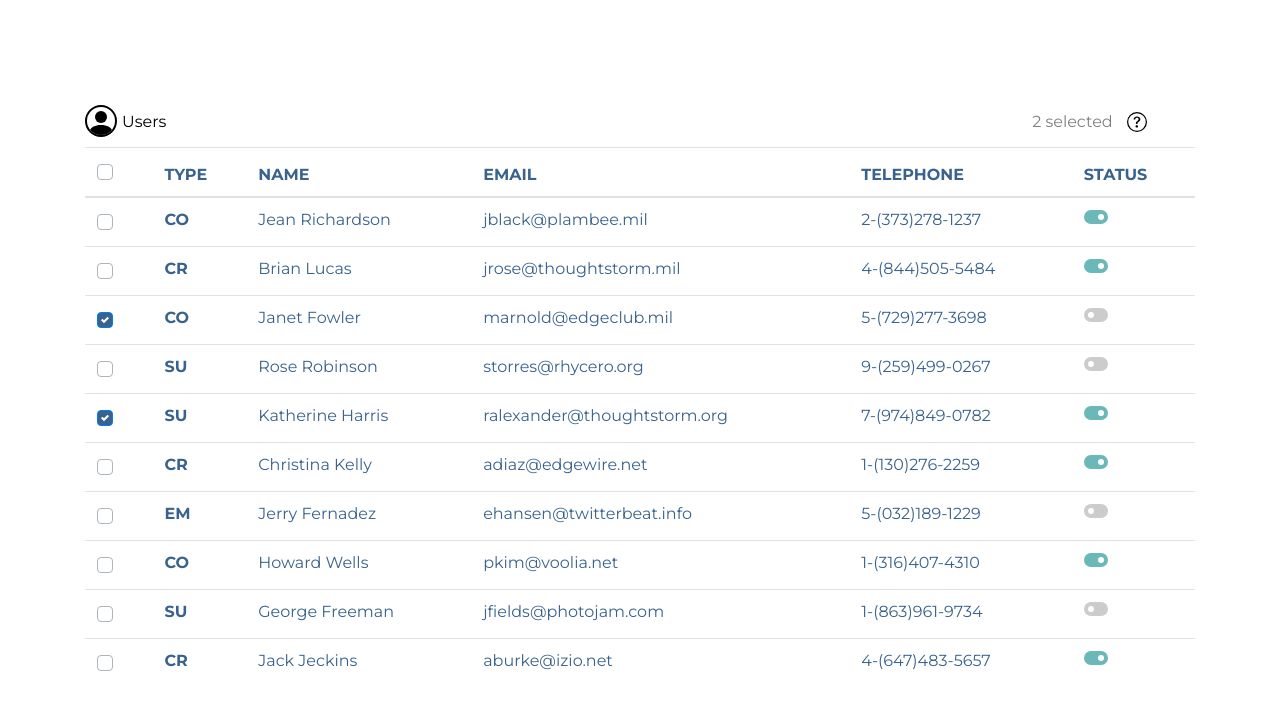
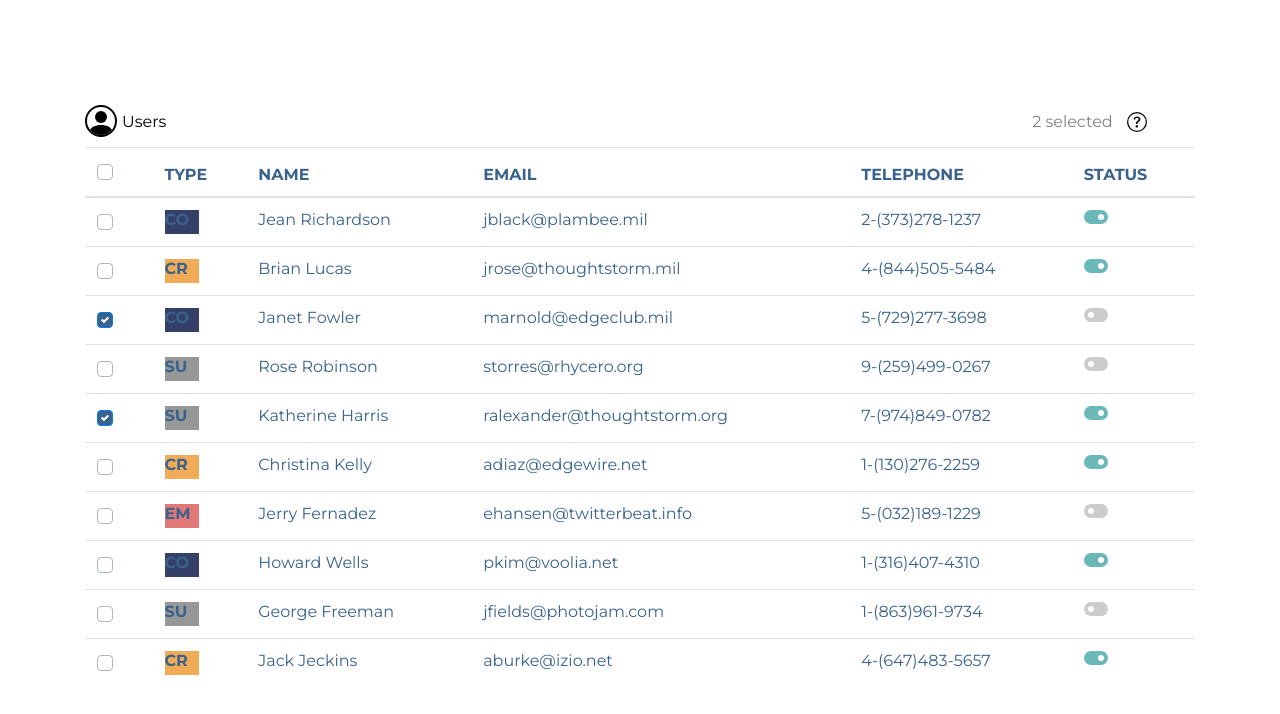
Before and after one commit to georgevgs/personal-projects, an Angular app in the folder Angular/coding-challenge/: page / in a window 1280 px wide. Shown: the top 714 px of the page. Built offline with nearby package versions, Linux system fonts and the light colour scheme.

Commit message:
css changes and api update

```diff
--- a/Angular/coding-challenge/src/app/app.component.css
+++ b/Angular/coding-challenge/src/app/app.component.css
@@ -123,3 +123,29 @@
   .slider.round:before {
     border-radius: 50%;
   }
+
+  /* Text Boxes */
+
+  .CO {
+    background-color: #354069;
+    width: 34px;
+    height: 24px;
+  }
+
+  .CR {
+    background-color: #F2AC57;
+    width: 34px;
+    height: 24px;
+  }
+
+  .SU {
+    background-color: #979797;
+    width: 34px;
+    height: 24px;
+  }
+
+  .EM {
+    background-color: #E17878;
+    width: 34px;
+    height: 24px;
+  }
--- a/Angular/coding-challenge/src/app/app.component.html
+++ b/Angular/coding-challenge/src/app/app.component.html
@@ -45,7 +45,7 @@
           <label class="custom-control-label" for="tableDefaultCheck1"></label>
         </div>
       </th>
-      <th scope="row">CO</th>
+      <th><div class="CO">CO</div></th>
       <td>Jean Richardson</td>
       <td>jblack@plambee.mil</td>
       <td>2-(373)278-1237</td>
@@ -63,7 +63,7 @@
           <label class="custom-control-label" for="tableDefaultCheck2"></label>
         </div>
       </th>
-      <th scope="row">CR</th>
+      <th><div class="CR">CR</div></th>
       <td>Brian Lucas</td>
       <td>jrose@thoughtstorm.mil</td>
       <td>4-(844)505-5484</td>
@@ -81,7 +81,7 @@
           <label class="custom-control-label" for="tableDefaultCheck3"></label>
         </div>
       </th>
-      <th scope="row">CO</th>
+      <th><div class="CO">CO</div></th>
       <td>Janet Fowler</td>
       <td>marnold@edgeclub.mil</td>
       <td>5-(729)277-3698</td>
@@ -99,7 +99,7 @@
           <label class="custom-control-label" for="tableDefaultCheck4"></label>
         </div>
       </th>
-      <th scope="row">SU</th>
+      <th><div class="SU">SU</div></th>
       <td>Rose Robinson</td>
       <td>storres@rhycero.org</td>
       <td>9-(259)499-0267</td>
@@ -117,7 +117,7 @@
           <label class="custom-control-label" for="tableDefaultCheck5"></label>
         </div>
       </th>
-      <th scope="row">SU</th>
+      <th><div class="SU">SU</div></th>
       <td>Katherine Harris</td>
       <td>ralexander@thoughtstorm.org</td>
       <td>7-(974)849-0782</td>
@@ -135,7 +135,7 @@
           <label class="custom-control-label" for="tableDefaultCheck6"></label>
         </div>
       </th>
-      <th scope="row">CR</th>
+      <th><div class="CR">CR</div></th>
       <td>Christina Kelly</td>
       <td>adiaz@edgewire.net</td>
       <td>1-(130)276-2259</td>
@@ -153,7 +153,7 @@
           <label class="custom-control-label" for="tableDefaultCheck7"></label>
         </div>
       </th>
-      <th scope="row">EM</th>
+      <th><div class="EM">EM</div></th>
       <td>Jerry Fernadez</td>
       <td>ehansen@twitterbeat.info</td>
       <td>5-(032)189-1229</td>
@@ -171,7 +171,7 @@
           <label class="custom-control-label" for="tableDefaultCheck8"></label>
         </div>
       </th>
-      <th scope="row">CO</th>
+      <th><div class="CO">CO</div></th>
       <td>Howard Wells</td>
       <td>pkim@voolia.net</td>
       <td>1-(316)407-4310</td>
@@ -189,7 +189,7 @@
           <label class="custom-control-label" for="tableDefaultCheck9"></label>
         </div>
       </th>
-      <th scope="row">SU</th>
+      <th><div class="SU">SU</div></th>
       <td>George Freeman</td>
       <td>jfields@photojam.com</td>
       <td>1-(863)961-9734</td>
@@ -207,7 +207,7 @@
           <label class="custom-control-label" for="tableDefaultCheck10"></label>
         </div>
       </th>
-      <th scope="row">CR</th>
+      <th><div class="CR">CR</div></th>
       <td>Jack Jeckins</td>
       <td>aburke@izio.net</td>
       <td>4-(647)483-5657</td>
--- a/Angular/coding-challenge/src/app/app.component.ts
+++ b/Angular/coding-challenge/src/app/app.component.ts
@@ -1,11 +1,4 @@
 import { Component } from '@angular/core';
-import { Injectable } from '@angular/core';
-import { HttpClient, HttpHeaders, HttpResponse } from '@angular/common/http';
-import { Observable, Subject } from 'rxjs';
-
-@Injectable({
-  providedIn: 'root'
-})
 
 @Component({
   selector: 'app-root',
@@ -13,14 +6,5 @@ import { Observable, Subject } from 'rxjs';
   styleUrls: ['./app.component.css']
 })
 export class AppComponent {
-  title = 'coding-challenge';
-
-  modeSubject = new Subject<boolean>();
-
-  constructor(private http: HttpClient) {}
-
-  public fetchData (){
-    this.http.get("http://api.front.challenge.dev.monospacelabs.com");
-  }
 
 }
--- a/Angular/coding-challenge/tsconfig.json
+++ b/Angular/coding-challenge/tsconfig.json
@@ -17,4 +17,5 @@
       "path": "./e2e/tsconfig.json"
     }
 ]
+
 }
```
Also changed, not shown: Angular/coding-challenge/src/app/fetchData.service.ts (added, +15 -0 lines).
